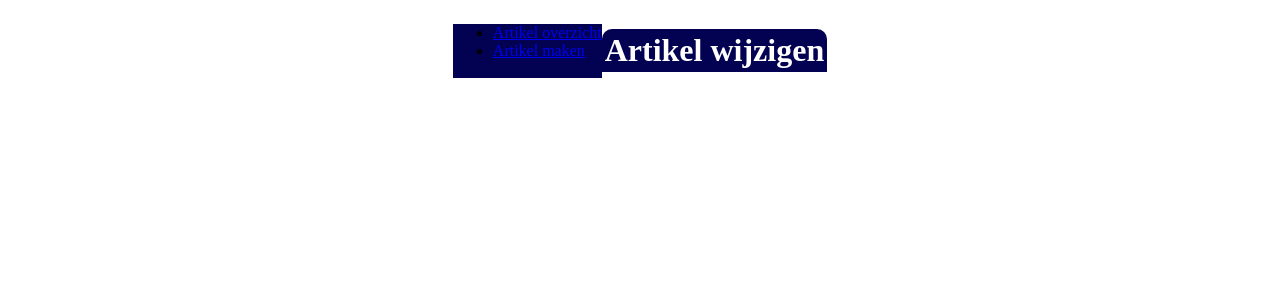
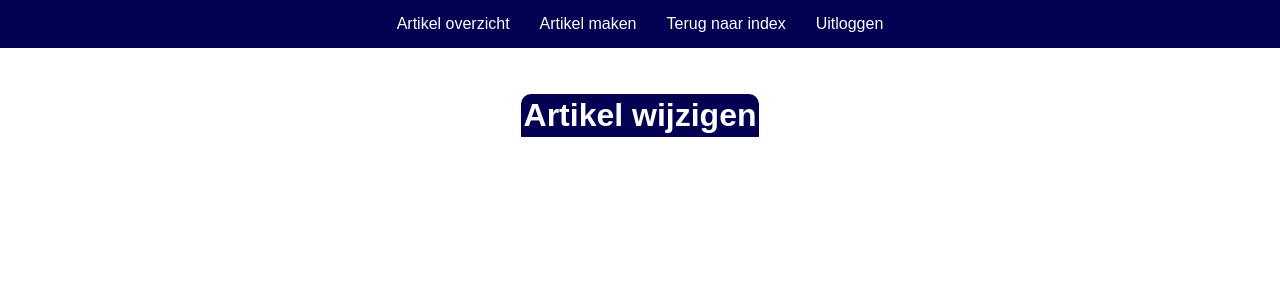
Before and after one commit to 0310941CH/Project2, a PHP site: page /admin/artikelWijzigen.php?id=1 in a window 1280 px wide. Shown: the top 300 px of the page. Run offline with PHP 8.4, Linux system fonts and the light colour scheme; the visitor is signed in with stand-in values (Sample User, id 1); data that the repository does not hold is empty.

Commit message:
Admin panel volledig afgemaakt, logout bestand aangemaakt

```diff
--- a/admin/adminMenu.php
+++ b/admin/adminMenu.php
@@ -9,6 +9,8 @@
     <ul>
         <li><a href="../admin/artikelOverzicht.php">Artikel overzicht</a></li>
         <li><a href="../admin/artikelCreate.php">Artikel maken</a></li>
+        <li><a href="../index.php">Terug naar index</a></li>
+        <li><a href="../includes/logout.php">Uitloggen</a></li>
     </ul>
 
 </body>
--- a/admin/artikelWijzigen.php
+++ b/admin/artikelWijzigen.php
@@ -14,6 +14,7 @@ require '../config/config.php'; ?>
 
 <body>
     <?php include '../admin/adminMenu.php'; ?>
+    <div class="content">
         <div class="containerWijziging">
             <h1 class="titelCenter">Artikel wijzigen</h1>
             <div class="contentArtikel">
@@ -67,6 +68,7 @@ require '../config/config.php'; ?>
 
                 ?>
             </div>
+        </div>
 </body>
 
 </html>
--- /dev/null
+++ b/includes/logout.php
@@ -0,0 +1,5 @@
+<?php
+session_start();
+session_destroy();
+header("location: index.php");
+exit(0);
--- a/style/adminMenu.css
+++ b/style/adminMenu.css
@@ -1,4 +1,31 @@
+body {
+    margin: 0;
+    font-family: Arial, Helvetica, sans-serif;
+}
 ul {
+    display: flex;
+        justify-content: center;
     overflow: hidden;
     background-color: #030151;
+    margin: 0;
+        padding: 0;
+        list-style-type: none;
+        margin-bottom: 25px;
+    }
+
+    li a {
+        color: white;
+        text-align: center;
+        text-decoration: none;
+        display: block;
+        padding: 15px
+    }
+
+    li a:hover {
+        background-color: #12309d;
+    }
+
+    li {
+        float: left;
+        margin: 0;
 }
--- a/style/artikelWijzigen.css
+++ b/style/artikelWijzigen.css
@@ -1,4 +1,8 @@
 body {
+    font-family: Arial, Helvetica, sans-serif;
+    }
+
+    .content {
     margin-left: auto;
     margin-right: auto;
     display: flex;
```
Lines whose indentation alone changed are shown as unchanged.
